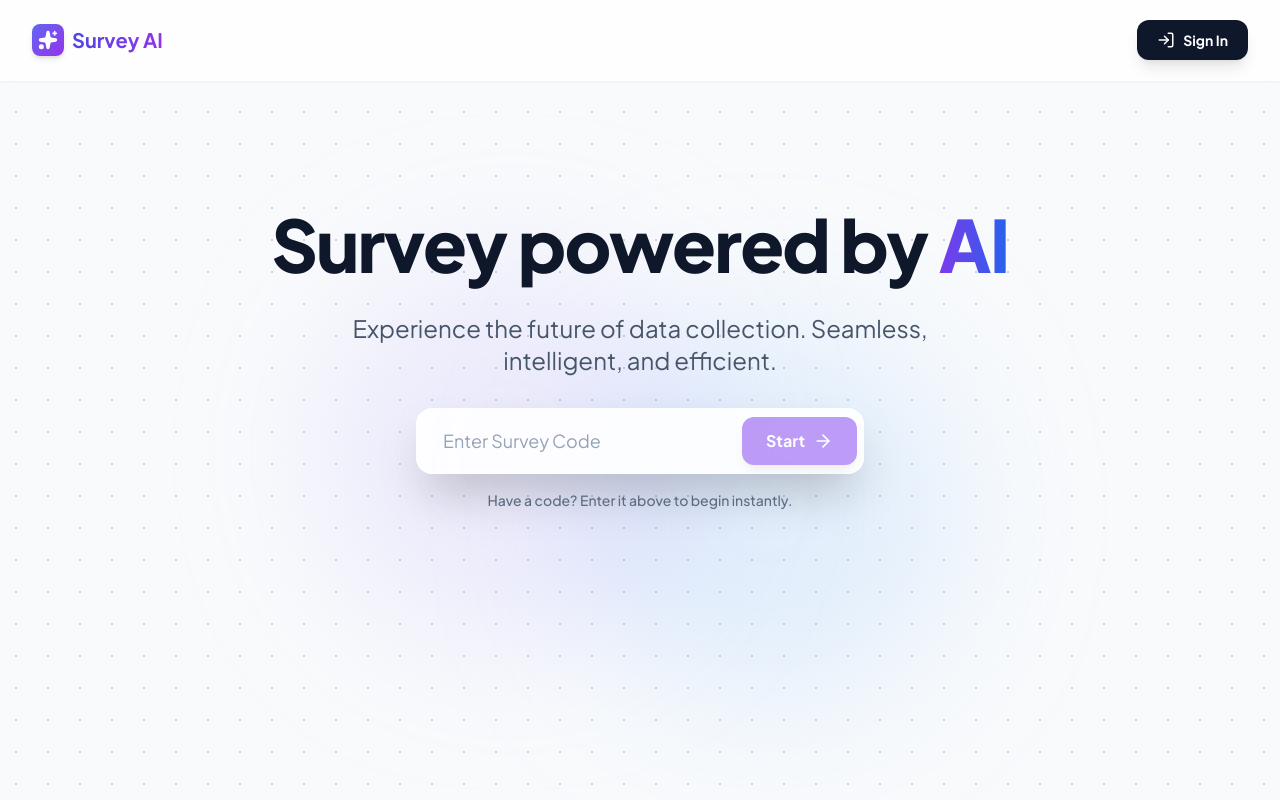
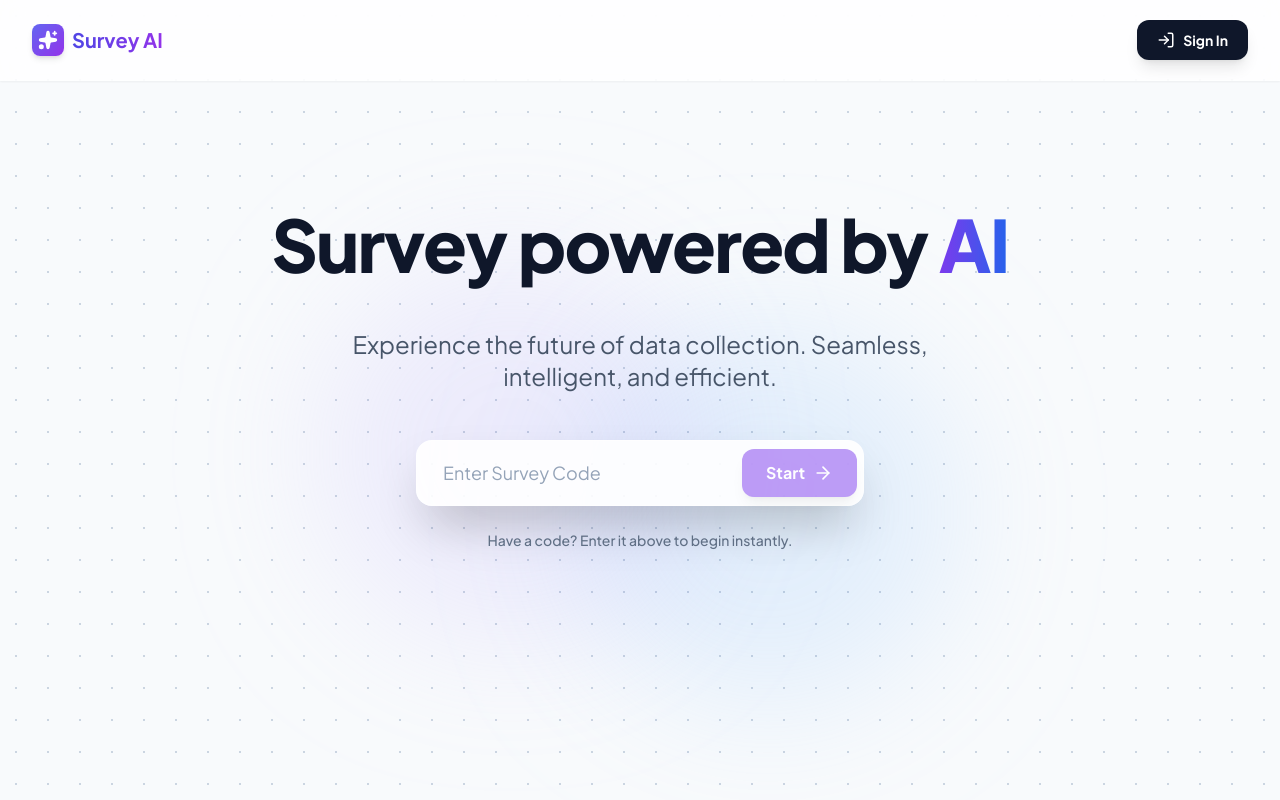
Before and after one commit to belcouact/supplier-survey, a React (Vite) app: page / in a window 1280 px wide. Built offline with nearby package versions, Linux system fonts and the light colour scheme.

Commit message:
style(HomePage): adjust spacing and typography for better visual balance
- Increase vertical spacing between sections (space-y-8 to space-y-12)
- Improve paragraph line height (leading-relaxed to leading-loose)
- Adjust margins for better visual hierarchy (mt-12 to mt-16, mt-4 to mt-6)

```diff
--- a/pages/HomePage.tsx
+++ b/pages/HomePage.tsx
@@ -124,16 +124,16 @@ export function HomePage({ user }: HomePageProps) {
         <div className="absolute top-1/4 left-1/4 w-96 h-96 bg-brand-300 rounded-full mix-blend-multiply filter blur-3xl opacity-20 animate-pulse-slow"></div>
         <div className="absolute top-1/3 right-1/4 w-96 h-96 bg-primary-300 rounded-full mix-blend-multiply filter blur-3xl opacity-20 animate-pulse-slow" style={{ animationDelay: '1s' }}></div>
 
-        <div className="w-full max-w-4xl mx-auto text-center z-10 space-y-8 animate-fade-in">
+        <div className="w-full max-w-4xl mx-auto text-center z-10 space-y-12 animate-fade-in">
           <h1 className="text-3xl md:text-7xl font-extrabold text-slate-900 tracking-tight leading-tight animate-slide-up-delay whitespace-nowrap">
             Survey powered by <span className="text-transparent bg-clip-text bg-gradient-to-r from-brand-600 to-primary-600">AI</span>
           </h1>
 
-          <p className="text-xl md:text-2xl text-slate-600 max-w-2xl mx-auto leading-relaxed animate-slide-up-delay" style={{ animationDelay: '0.4s' }}>
+          <p className="text-xl md:text-2xl text-slate-600 max-w-2xl mx-auto leading-loose animate-slide-up-delay" style={{ animationDelay: '0.4s' }}>
             Experience the future of data collection. Seamless, intelligent, and efficient.
           </p>
 
-          <div className="w-full max-w-md mx-auto mt-12 animate-slide-up-delay" style={{ animationDelay: '0.6s' }}>
+          <div className="w-full max-w-md mx-auto mt-16 animate-slide-up-delay" style={{ animationDelay: '0.6s' }}>
             <div className="glass-panel p-1.5 rounded-2xl shadow-2xl flex items-center gap-2 transform transition-all focus-within:scale-105 duration-300">
               <input
                   type="text"
@@ -155,7 +155,7 @@ export function HomePage({ user }: HomePageProps) {
                   <ArrowRight className="w-5 h-5" />
               </button>
             </div>
-            <p className="mt-4 text-sm text-slate-500 font-medium">
+            <p className="mt-6 text-sm text-slate-500 font-medium">
               Have a code? Enter it above to begin instantly.
             </p>
           </div>
```
